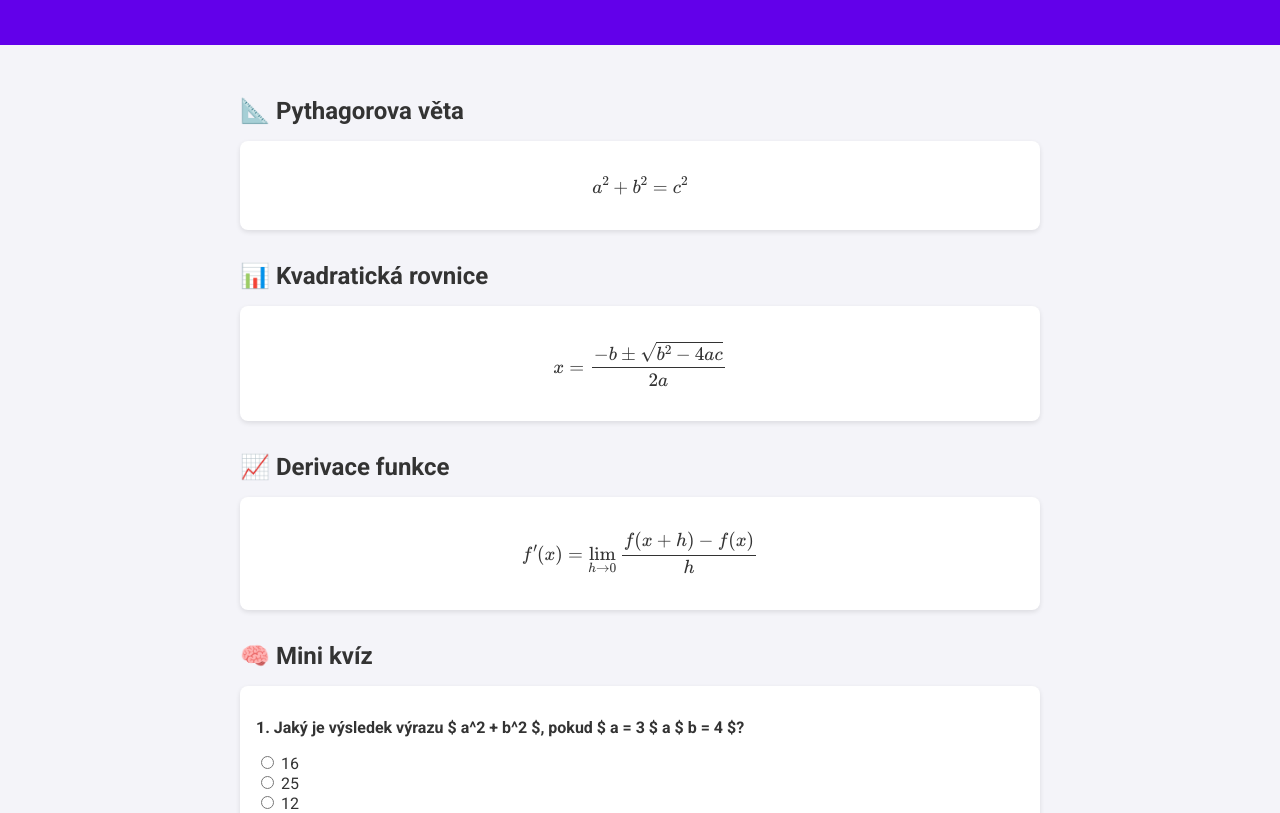
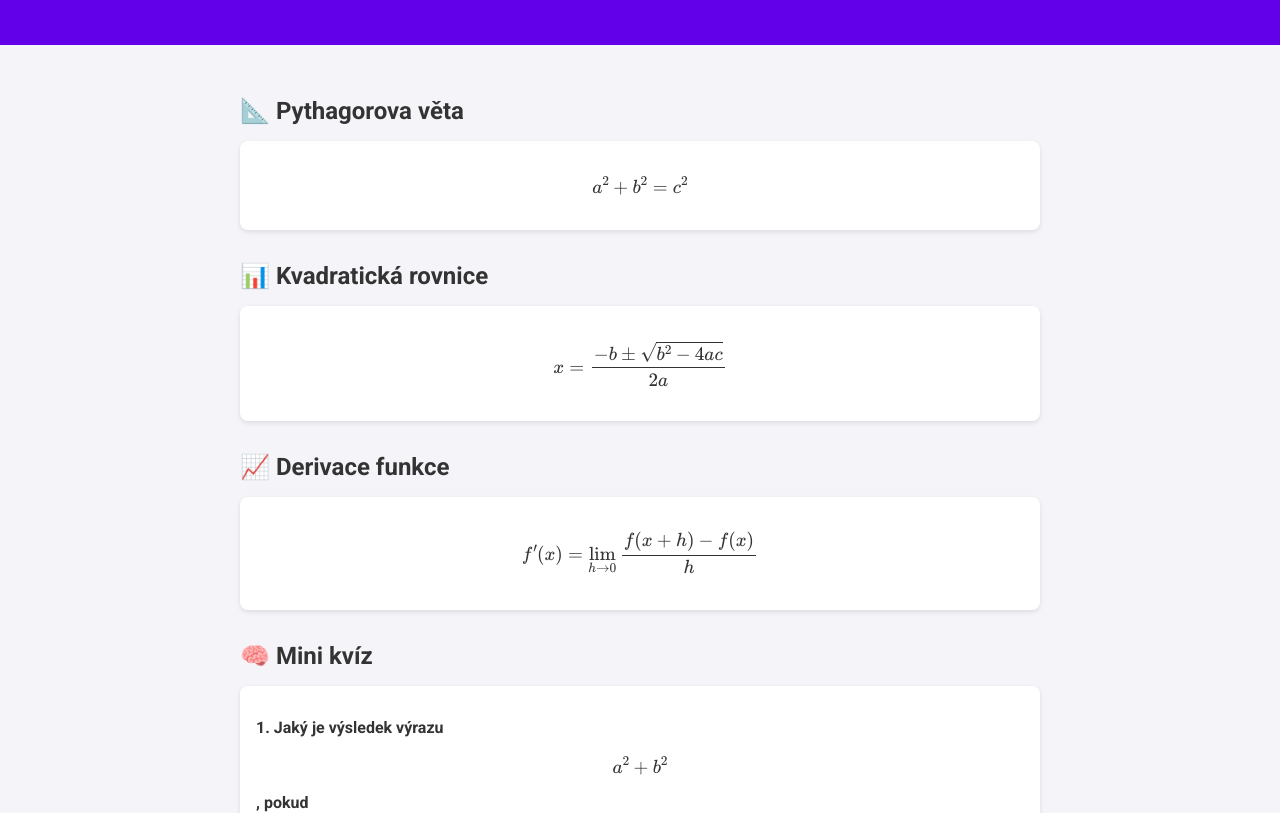
Before and after one commit to janjansky4/jansky4, a plain HTML site: page index.html in a window 1280 px wide. Shown: the part 129-942 px from the top of the page. Drawn offline with nearby package versions, Linux system fonts and the light colour scheme.

Commit message:
Update index.html

```diff
--- a/index.html
+++ b/index.html
@@ -70,7 +70,7 @@
   <h2>🧠 Mini kvíz</h2>
   <form id="quizForm">
     <div class="formula">
-      <p><strong>1. Jaký je výsledek výrazu  $ a^2 + b^2 $, pokud $ a = 3 $ a $ b = 4 $?</strong></p>
+      <p><strong>1. Jaký je výsledek výrazu  $$ a^2 + b^2 $$, pokud $$ a = 3 $$ a $$ b = 4 $$?</strong></p>
       <label><input type="radio" name="q1" value="0"> 16</label><br>
       <label><input type="radio" name="q1" value="1"> 25</label><br>
       <label><input type="radio" name="q1" value="2"> 12</label><br>
```
